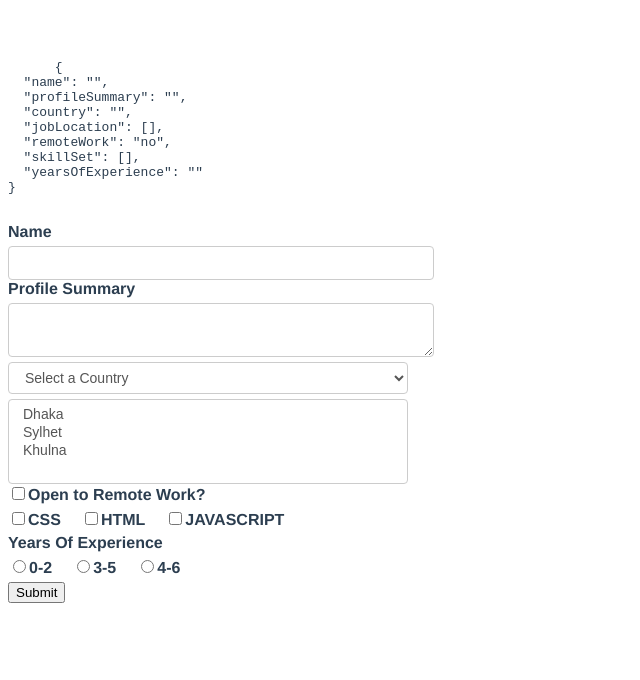
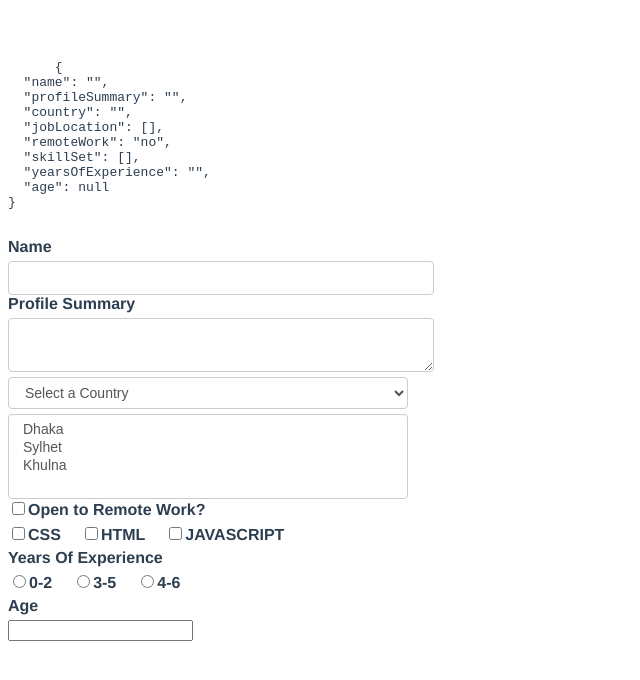
Before and after one commit to SelimReza1/vue-basic, a Vue app: page / in a window 1280 px wide. Shown: the top 680 px of the page, without its empty margins (0-640 px from the left). Built offline with nearby package versions, Linux system fonts and the light colour scheme.

Commit message:
modifiers

```diff
--- a/src/App.vue
+++ b/src/App.vue
@@ -4,10 +4,10 @@
       {{JSON.stringify(formValues, null, 2)}}
     </pre>
   </div>
-<form @submit="submitForm">
+<form @submit.prevent="submitForm">
   <div>
     <label for="name">Name</label>
-    <input type="text" id="name" v-model="formValues.name">
+    <input type="text" id="name" v-model.trim.lazy="formValues.name">
   </div>
   <div>
     <label for="profile">Profile Summary</label>
@@ -52,8 +52,12 @@
     <label for="4-6">4-6</label>
   </div>
   <div>
-    <button>Submit</button>
+    <label for="age">Age</label>
+    <input @keyup.enter="submitForm" type="number" id="age" v-model.number="formValues.age">
   </div>
+<!--  <div>-->
+<!--    <button>Submit</button>-->
+<!--  </div>-->
 </form>
 </template>
 
@@ -70,13 +74,13 @@
       jobLocation: [],
       remoteWork: 'no',
       skillSet: [],
-      yearsOfExperience: ''
+      yearsOfExperience: '',
+      age: null,
     }
     }
   },
   methods: {
-    submitForm(event){
-      event.preventDefault()
+    submitForm(){
       console.log('Form Values', this.formValues)
     }
   },
```
